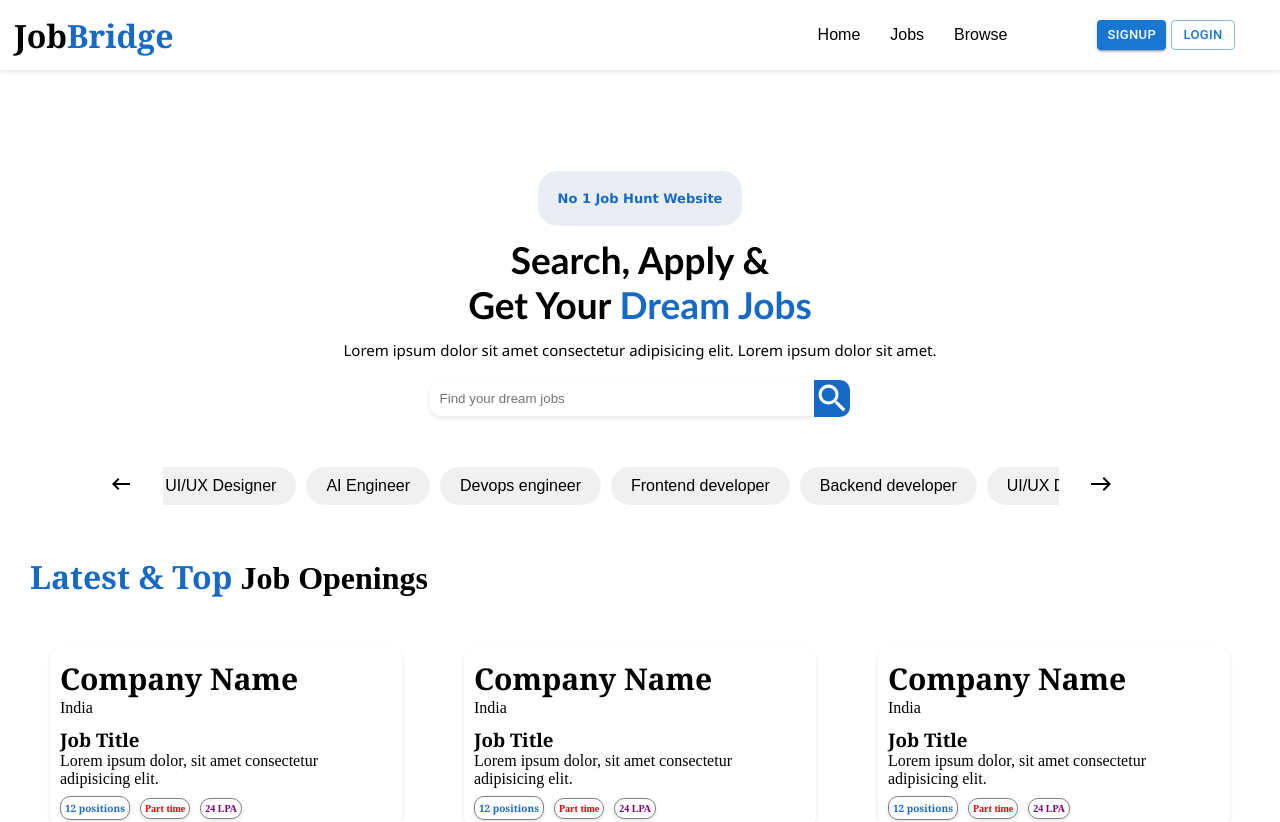
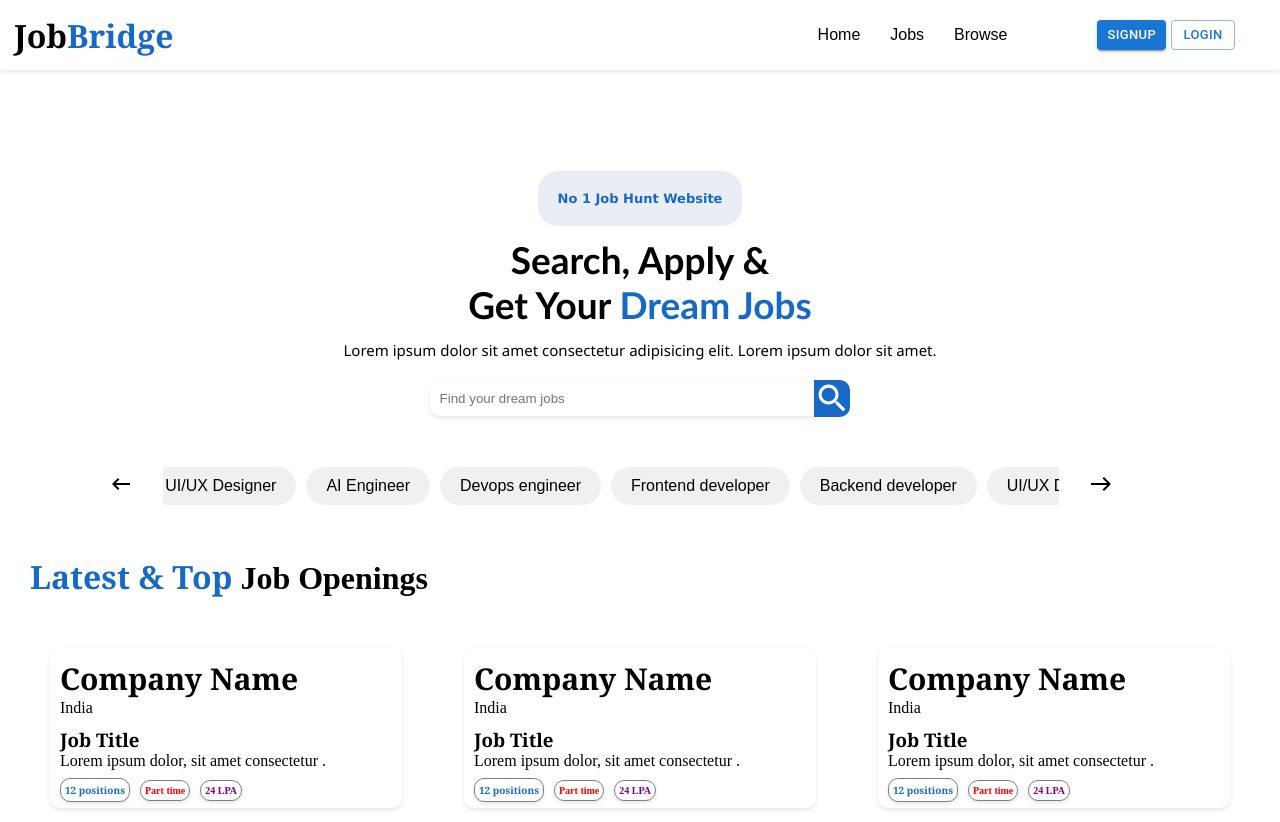
Before and after one commit to ShaikZYaseen/JobBridge, a React (Vite) app in the folder Frontend/: page / in a window 1280 px wide. Shown: the top 822 px of the page. Built offline with nearby package versions, Linux system fonts and the light colour scheme.

Commit message:
fixed css

```diff
--- a/Frontend/src/components/Home/JobCard.jsx
+++ b/Frontend/src/components/Home/JobCard.jsx
@@ -7,7 +7,7 @@
       <h1>Company Name</h1>
       <p className='country'>India</p>
       <h3>Job Title</h3>
-      <p>Lorem ipsum dolor, sit amet consectetur adipisicing elit.</p>
+      <p>Lorem ipsum dolor, sit amet consectetur .</p>
       <p className='badges'><span className="badge1">12 positions</span><span className='badge2'>Part time</span><span className='badge3'>24 LPA</span></p>
     </div>
   )
```
